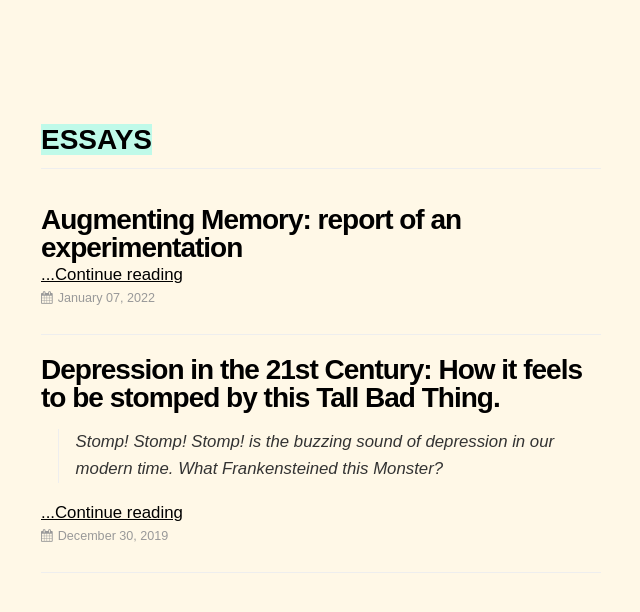
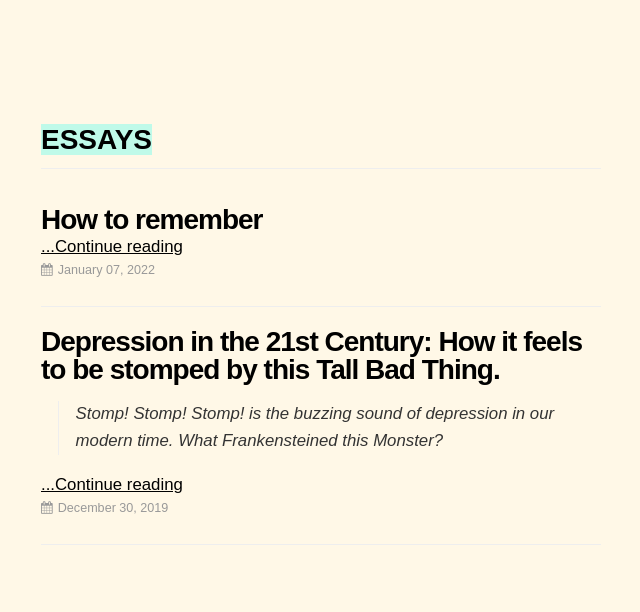
Before and after one commit to dCO2/rococo, a Jekyll site: the page built from essays/index.html, in a window 1280 px wide. Shown: the top 612 px of the page, without its empty margins (335-975 px from the left). Built offline with Jekyll 4.4.1, drawn with Linux system fonts in a browser that asks for light colours; some web fonts are replaced.

Commit message:
Update and rename 2022-01-07-augmenting-memory.md to 2022-01-07-how-to-remember.md

```diff
--- a/_posts/2022-01-07-augmenting-memory.md
+++ b/_posts/2022-01-07-how-to-remember.md
@@ -1,6 +1,6 @@
 ---
 layout: essay
-title: "Augmenting Memory: report of an experimentation"
+title: "How to remember"
 feature-image: /assets/images/author-image.png
 permalink: /:year/:month/:day/:title
 tags:
```
